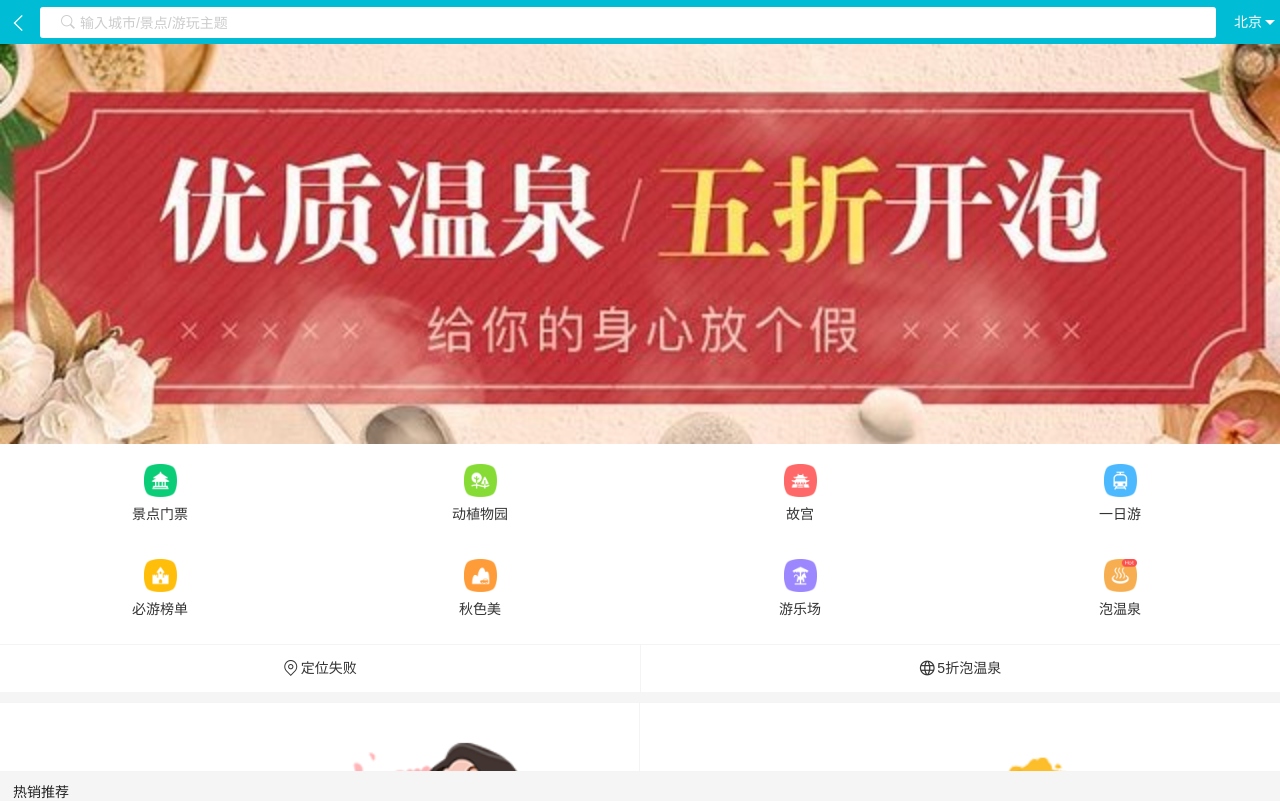
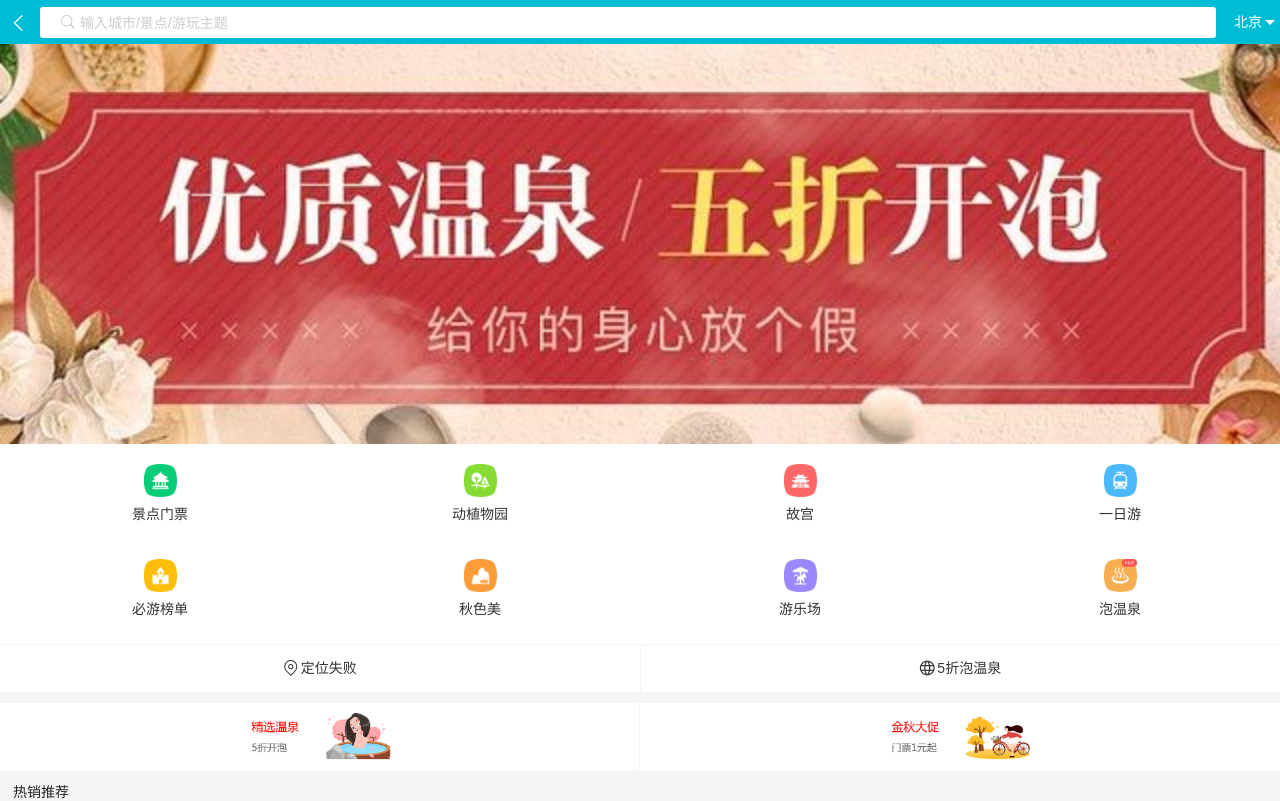
Before and after one commit to vickyona/laizhe, a Vue app: page / in a window 1280 px wide. Shown: the top 801 px of the page. Built offline with nearby package versions, Linux system fonts and the light colour scheme.

Commit message:
hotPlace Fixed

```diff
--- a/src/pages/home/HotPlace.vue
+++ b/src/pages/home/HotPlace.vue
@@ -54,6 +54,7 @@ export default {
 </script>
 <style>
 .hot-title {
+  clear: both;
   height: 0.8rem;
   padding-left: 0.26rem;
   line-height: 0.8rem;
--- a/src/pages/home/OnSale.vue
+++ b/src/pages/home/OnSale.vue
@@ -14,6 +14,7 @@
             <div></div>
             <div></div>
         </div>
+        <div id="fixed"></div>
     </div>
 </template>
 <script>
@@ -44,22 +45,26 @@ export default {};
 }
 #stage2 {
   height: 1.4rem;
+  width: 100%;
   margin-top: 0.2rem;
   display: flex;
 }
 #stage2 > div {
+  height: 100%;
   box-sizing: border-box;
   width: 50%;
 }
 #stage2 > div:nth-child(1) {
   background: url(../../assets/sale/sale1.png)no-repeat #fff;
-  background-size: cover;
+  background-position: center;
+  background-size: auto 100%;
   border: 1px solid #f4f4f4;
   border-left: none;
 }
 #stage2 > div:nth-child(2) {
   background: url(../../assets/sale/sale2.png)no-repeat #fff;
-  background-size: cover;
+  background-position: center;
+  background-size: auto 100%;
   border-top: 1px solid #f4f4f4;
   border-bottom: 1px solid #f4f4f4;
 }
```
